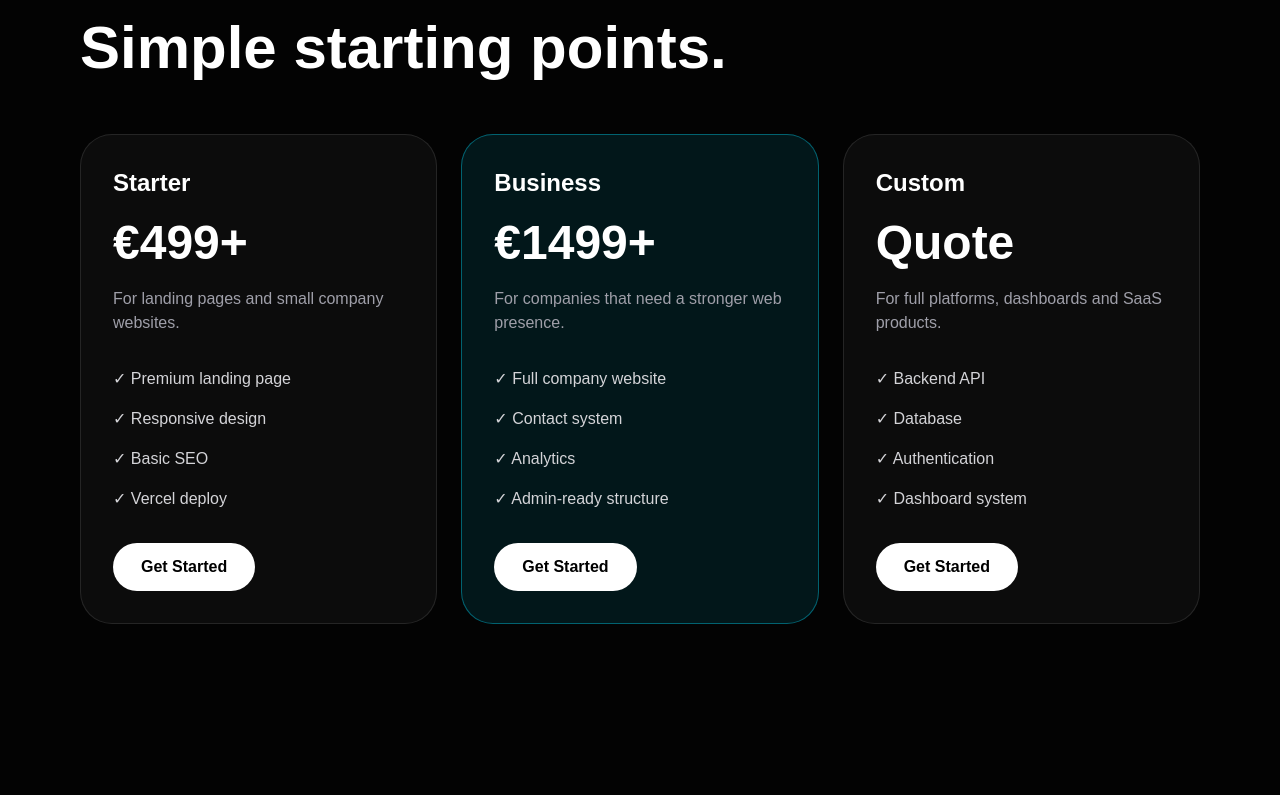
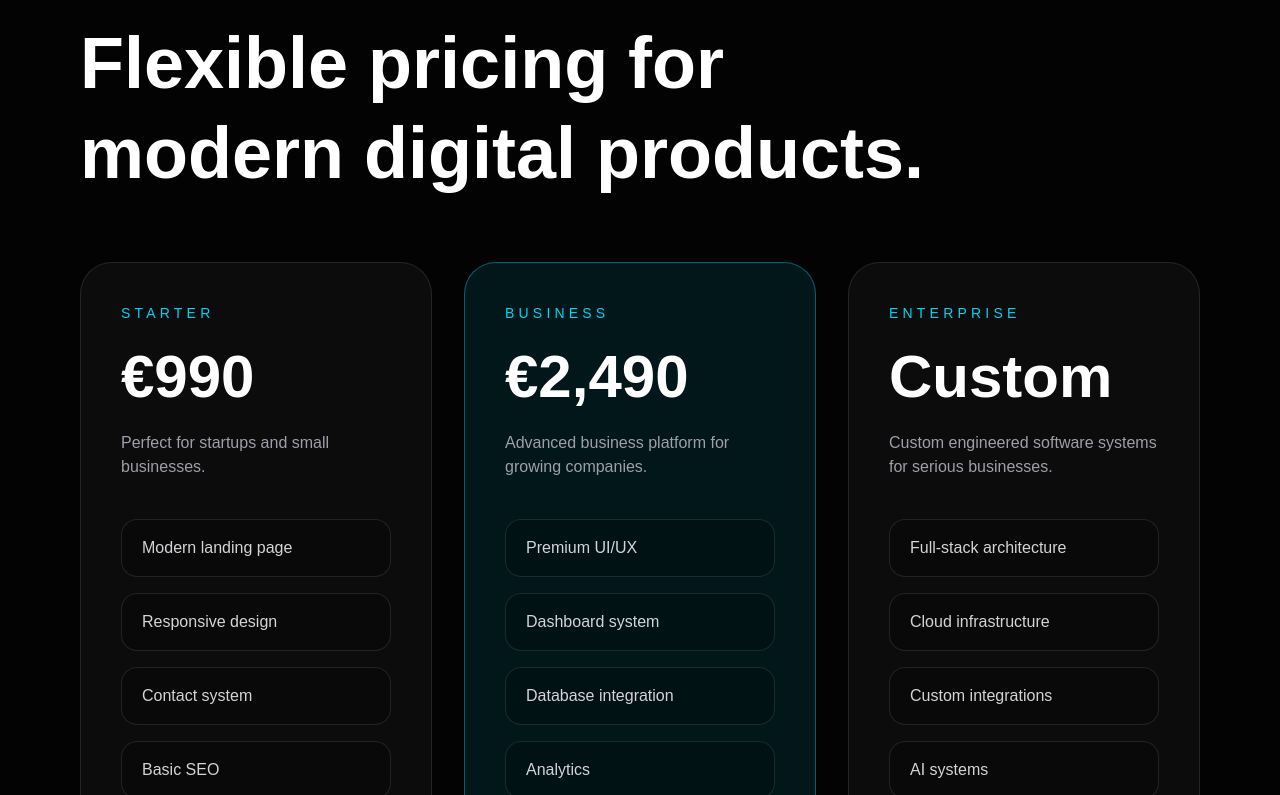
Before and after one commit to 2LLSOFT/2llsoft-clean, a Next.js app: page / in a window 1280 px wide. Shown: the part 9645-10440 px from the top of the page. Built offline with nearby package versions, Linux system fonts and the light colour scheme.

Commit message:
upgrade premium pricing section

```diff
--- a/sections/Pricing.tsx
+++ b/sections/Pricing.tsx
@@ -1,21 +1,38 @@
 const plans = [
   {
     name: "Starter",
-    price: "€499+",
-    description: "For landing pages and small company websites.",
-    features: ["Premium landing page", "Responsive design", "Basic SEO", "Vercel deploy"],
+    price: "€990",
+    description: "Perfect for startups and small businesses.",
+    features: [
+      "Modern landing page",
+      "Responsive design",
+      "Contact system",
+      "Basic SEO",
+    ],
   },
   {
     name: "Business",
-    price: "€1499+",
-    description: "For companies that need a stronger web presence.",
-    features: ["Full company website", "Contact system", "Analytics", "Admin-ready structure"],
+    price: "€2,490",
+    description: "Advanced business platform for growing companies.",
+    features: [
+      "Premium UI/UX",
+      "Dashboard system",
+      "Database integration",
+      "Analytics",
+      "Advanced SEO",
+    ],
   },
   {
-    name: "Custom",
-    price: "Quote",
-    description: "For full platforms, dashboards and SaaS products.",
-    features: ["Backend API", "Database", "Authentication", "Dashboard system"],
+    name: "Enterprise",
+    price: "Custom",
+    description: "Custom engineered software systems for serious businesses.",
+    features: [
+      "Full-stack architecture",
+      "Cloud infrastructure",
+      "Custom integrations",
+      "AI systems",
+      "Priority support",
+    ],
   },
 ];
 
@@ -26,35 +43,46 @@ export default function Pricing() {
         Pricing
       </p>
 
-      <h2 className="mt-4 text-4xl font-black md:text-6xl">
-        Simple starting points.
+      <h2 className="mt-4 max-w-4xl text-4xl font-black leading-tight md:text-7xl">
+        Flexible pricing for modern digital products.
       </h2>
 
-      <div className="mt-14 grid gap-6 md:grid-cols-3">
+      <div className="mt-16 grid gap-8 lg:grid-cols-3">
         {plans.map((plan, index) => (
           <div
             key={plan.name}
             className={
               index === 1
-                ? "rounded-[2rem] border border-cyan-400/40 bg-cyan-400/10 p-8"
-                : "rounded-[2rem] border border-white/10 bg-white/[0.04] p-8"
+                ? "rounded-[2rem] border border-cyan-400/40 bg-cyan-400/10 p-10"
+                : "rounded-[2rem] border border-white/10 bg-white/[0.04] p-10"
             }
           >
-            <h3 className="text-2xl font-black">{plan.name}</h3>
+            <p className="text-sm uppercase tracking-[0.3em] text-cyan-400">
+              {plan.name}
+            </p>
 
-            <p className="mt-5 text-5xl font-black">{plan.price}</p>
+            <h3 className="mt-6 text-6xl font-black">
+              {plan.price}
+            </h3>
 
-            <p className="mt-5 text-zinc-400">{plan.description}</p>
+            <p className="mt-6 text-zinc-400">
+              {plan.description}
+            </p>
 
-            <ul className="mt-8 space-y-4 text-zinc-300">
+            <div className="mt-10 space-y-4">
               {plan.features.map((feature) => (
-                <li key={feature}>✓ {feature}</li>
+                <div
+                  key={feature}
+                  className="rounded-2xl border border-white/10 bg-black/20 px-5 py-4 text-zinc-300"
+                >
+                  {feature}
+                </div>
               ))}
-            </ul>
+            </div>
 
             <a
               href="#contact"
-              className="mt-8 inline-block rounded-full bg-white px-7 py-3 font-bold text-black transition hover:scale-105"
+              className="mt-10 block rounded-full bg-white px-8 py-5 text-center font-bold text-black transition duration-300 hover:bg-cyan-300"
             >
               Get Started
             </a>
```
